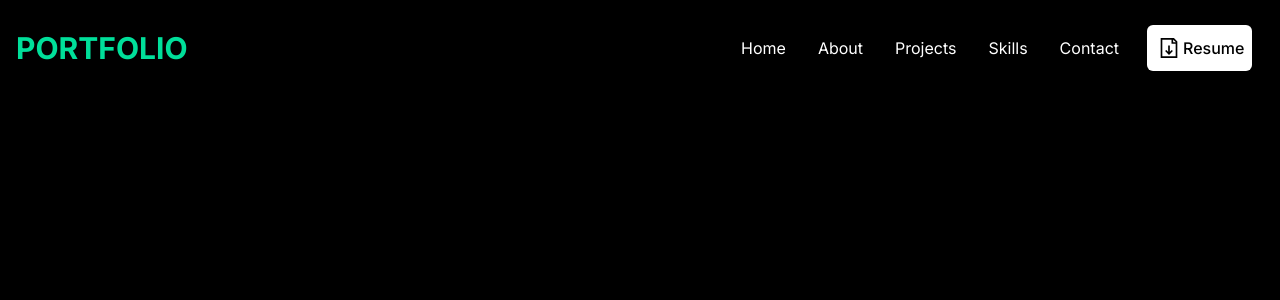
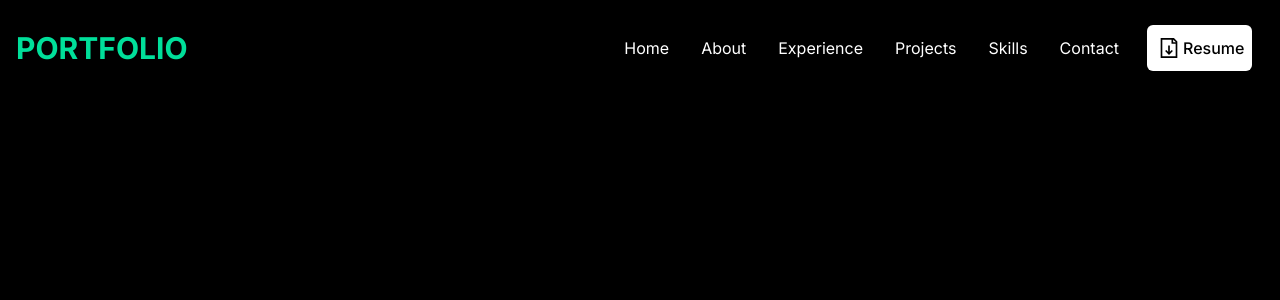
Before and after one commit to Prince-0000/portfolio_app, a Next.js app: page / in a window 1280 px wide. Shown: the top 300 px of the page. Built offline with nearby package versions, Linux system fonts and the light colour scheme.

Commit message:
add experience navbar

```diff
--- /dev/null
+++ b/src/app/about/page.tsx
@@ -0,0 +1,8 @@
+const About = () => {
+    return (
+        <div>
+            <h1 className="text-white">About Page</h1>
+        </div>
+    );
+}
+export default About;
--- a/src/components/navbar/navbar.tsx
+++ b/src/components/navbar/navbar.tsx
@@ -10,11 +10,10 @@ const Navbar = () => {
   const handleNav = () => {
     setNav(!nav);
   };
-  const fileUrl =
-    "https://drive.google.com/file/d/1GrNYHmOCBL-6n_08DEm5wURMj7UjvJE2/view?usp=sharing";
+  const fileUrl = "https://drive.google.com/file/d/11SYjrAkLg5pAfdpfyyun8K66isc0fzig/view?usp=sharing";
   const handleDownload = () => {
-    // window.open(fileUrl, '_blank');
-    toast.info("You don't have access !");
+    window.open(fileUrl, "_blank");
+    // toast.info("You don't have access !");
   };
   return (
     <div className="text-white flex justify-between sticky top-0 z-50 bg-black items-center h-24 max-w-full mx-auto px-4">
@@ -32,6 +31,9 @@ const Navbar = () => {
         </li>
         <li className="p-4">
           <a href="#about">About</a>
+        </li>
+        <li className="p-4">
+          <a href="#experience">Experience</a>
         </li>
         <li className="p-4">
           <a href="#project">Projects</a>
@@ -73,6 +75,9 @@ const Navbar = () => {
             <a href="#about">About</a>
           </li>
           <li onClick={handleNav} className="p-4 border-b border-gray-600">
+            <a href="#experience">Experience</a>
+          </li>
+          <li onClick={handleNav} className="p-4 border-b border-gray-600">
             <a href="#project">Projects</a>
           </li>
           <li onClick={handleNav} className="p-4 border-b border-gray-600">
```
